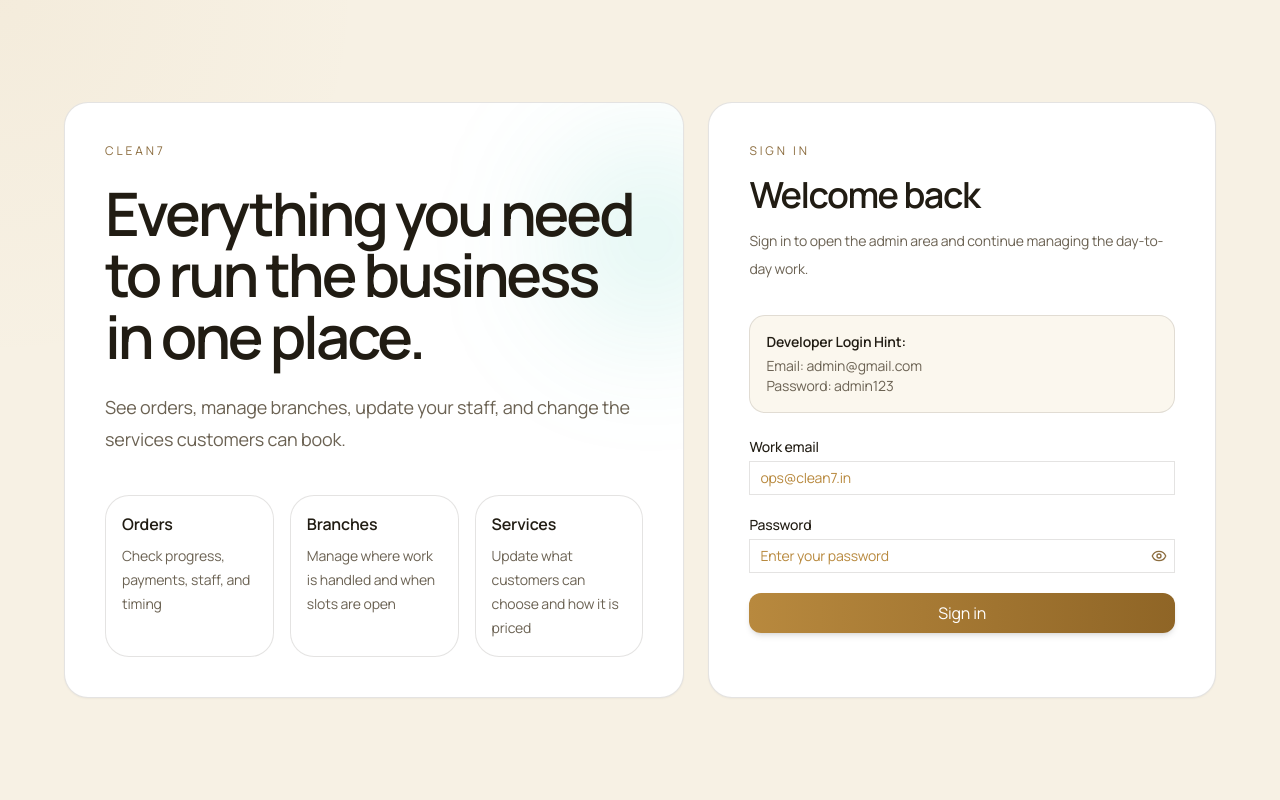
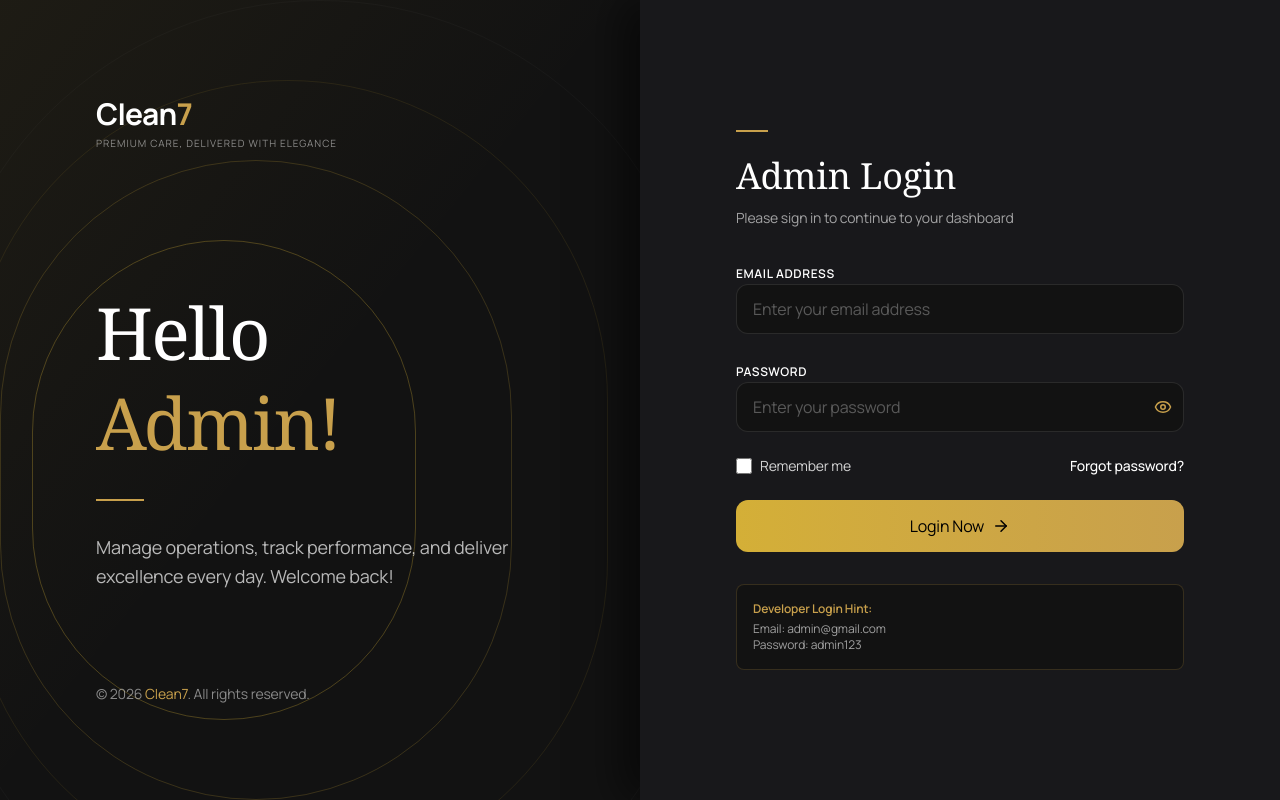
Before and after one commit to 2PieRadian/clean7-admin, a Next.js app: page /login in a window 1280 px wide. Built offline with nearby package versions, Linux system fonts and the light colour scheme.

Commit message:
Clean7 Login Admin

```diff
--- a/app/(auth)/login/page.tsx
+++ b/app/(auth)/login/page.tsx
@@ -1,69 +1,73 @@
 import { LoginForm } from "@/components/admin/login-form";
-import { Card } from "@/components/ui/card";
 
 export default function LoginPage() {
   return (
-    <div className="page-shell flex min-h-[100svh] items-center justify-center px-4 py-10">
-      <div className="grid w-full max-w-6xl gap-6 lg:grid-cols-[1.1fr_0.9fr]">
-        <Card className="relative overflow-hidden rounded-3xl border border-[var(--border-soft)] bg-[linear-gradient(135deg,rgba(39,193,165,0.07),rgba(79,116,217,0.04),rgba(255,255,255,0.96))] p-8 md:p-10 shadow-[var(--shadow-card)]">
-          <div className="absolute -right-16 top-10 h-48 w-48 rounded-full bg-[rgba(39,193,165,0.14)] blur-3xl" />
-          <div className="relative max-w-xl">
-            <p className="text-xs uppercase tracking-[0.24em] text-text-muted">
-              Clean7
+    <div className="flex min-h-[100svh] w-full bg-[#121212] font-sans text-white md:grid md:grid-cols-2">
+      {/* Left Column - Branding */}
+      <div className="relative flex flex-col justify-between overflow-hidden bg-[#121212] p-10 md:p-16 lg:p-24">
+        {/* Background Decorative Circles */}
+        <div className="absolute -bottom-[20%] -left-[10%] h-[120%] w-[120%] rounded-full border border-white/5 opacity-50" />
+        <div className="absolute -bottom-[10%] -left-[5%] h-[100%] w-[100%] rounded-full border border-[#D4AF37]/10" />
+        <div className="absolute bottom-[0%] left-[0%] h-[80%] w-[80%] rounded-full border border-[#D4AF37]/20" />
+        <div className="absolute bottom-[10%] left-[5%] h-[60%] w-[60%] rounded-full border border-[#D4AF37]/30" />
+
+        {/* Gradient Overlay */}
+        <div className="absolute left-0 top-0 h-full w-full bg-gradient-to-br from-[#D4AF37]/20 via-transparent to-transparent opacity-30" />
+
+        <div className="relative z-10 flex flex-col">
+          {/* Logo */}
+          <div className="mb-2">
+            <h2 className="text-3xl font-bold tracking-tight text-white">
+              Clean<span className="text-[#C8A04C]">7</span>
+            </h2>
+            <p className="mt-1 text-[10px] uppercase tracking-widest text-white/50">
+              Premium care, delivered with elegance
             </p>
-            <h1 className="mt-6 font-display text-5xl font-semibold leading-[1.02] tracking-[-0.05em] text-foreground md:text-6xl">
-              Everything you need to run the business in one place.
+          </div>
+
+          <div className="mt-32 max-w-md">
+            <h1 className="text-6xl font-serif font-medium leading-tight tracking-tight text-white md:text-7xl">
+              Hello
+              <br />
+              <span className="text-[#C8A04C]">Admin!</span>
             </h1>
-            <p className="mt-6 text-lg leading-8 text-text-secondary">
-              See orders, manage branches, update your staff, and change the
-              services customers can book.
+            <div className="my-8 h-[2px] w-12 bg-[#C8A04C]"></div>
+            <p className="text-lg leading-relaxed text-white/70">
+              Manage operations, track performance, and deliver excellence every
+              day. Welcome back!
             </p>
-            <div className="mt-10 grid gap-4 md:grid-cols-3">
-              {[
-                ["Orders", "Check progress, payments, staff, and timing"],
-                [
-                  "Branches",
-                  "Manage where work is handled and when slots are open",
-                ],
-                [
-                  "Services",
-                  "Update what customers can choose and how it is priced",
-                ],
-              ].map(([title, copy]) => (
-                <div
-                  key={title}
-                  className="rounded-[24px] border border-[var(--border-soft)] bg-surface/85 p-4"
-                >
-                  <p className="font-semibold text-foreground">{title}</p>
-                  <p className="mt-2 text-sm leading-6 text-text-secondary">
-                    {copy}
-                  </p>
-                </div>
-              ))}
-            </div>
           </div>
-        </Card>
+        </div>
 
-        <Card className="rounded-3xl p-8 md:p-10 shadow-[var(--shadow-card)]">
-          <p className="text-xs uppercase tracking-[0.24em] text-text-muted">
-            Sign in
+        <div className="relative z-10 mt-auto pt-20">
+          <p className="text-sm text-white/50">
+            © 2026 <span className="text-[#C8A04C]">Clean7</span>. All rights
+            reserved.
           </p>
-          <h2 className="mt-4 font-display text-4xl font-semibold tracking-[-0.04em] text-foreground">
-            Welcome back
-          </h2>
-          <p className="mt-3 text-sm leading-7 text-text-secondary">
-            Sign in to open the admin area and continue managing the day-to-day
-            work.
-          </p>
-          <div className="mt-8">
-            <div className="mb-6 rounded-[16px] bg-surface-muted p-4 border border-[var(--border-soft)]">
-              <p className="text-sm font-semibold text-foreground">Developer Login Hint:</p>
-              <p className="mt-1 text-sm text-text-secondary">Email: admin@gmail.com</p>
-              <p className="text-sm text-text-secondary">Password: admin123</p>
-            </div>
-            <LoginForm />
+        </div>
+      </div>
+
+      {/* Right Column - Login Form */}
+      <div className="flex flex-col justify-center bg-[#18181B] p-10 md:p-16 lg:p-24 shadow-[-20px_0_40px_rgba(0,0,0,0.5)] z-20">
+        <div className="mx-auto w-full max-w-md">
+          <div className="mb-8">
+            <div className="mb-6 h-[2px] w-8 bg-[#C8A04C]"></div>
+            <h2 className="text-4xl font-serif text-white">Admin Login</h2>
+            <p className="mt-3 text-sm text-white/60">
+              Please sign in to continue to your dashboard
+            </p>
           </div>
-        </Card>
+
+          <LoginForm />
+
+          <div className="mt-8 rounded-lg border border-[#C8A04C]/20 bg-[#121212] p-4">
+            <p className="text-xs font-semibold text-[#C8A04C]">
+              Developer Login Hint:
+            </p>
+            <p className="mt-1 text-xs text-white/60">Email: admin@gmail.com</p>
+            <p className="text-xs text-white/60">Password: admin123</p>
+          </div>
+        </div>
       </div>
     </div>
   );
--- a/components/admin/login-form.tsx
+++ b/components/admin/login-form.tsx
@@ -4,8 +4,7 @@
 import { useRouter, useSearchParams } from "next/navigation";
 import { useState, useTransition } from "react";
 import { useAuth } from "@/features/auth/store/auth-store";
-import { Button } from "@/components/ui/button";
-import { Field } from "@/components/ui/field";
+import { ArrowRight, Eye, EyeOff } from "lucide-react";
 
 export function LoginForm() {
   const router = useRouter();
@@ -17,6 +16,7 @@
       : null,
   );
   const [isPending, startTransition] = useTransition();
+  const [showPassword, setShowPassword] = useState(false);
 
   useEffect(() => {
     if (!user) return;
@@ -25,7 +25,7 @@
 
   return (
     <form
-      className="space-y-5"
+      className="space-y-6"
       onSubmit={(event) => {
         event.preventDefault();
 
@@ -40,29 +40,79 @@
             );
             router.push(searchParams.get("next") || "/dashboard");
           } catch (nextError) {
-            setError(nextError instanceof Error ? nextError.message : "Could not sign in.");
+            setError(
+              nextError instanceof Error
+                ? nextError.message
+                : "Could not sign in.",
+            );
           }
         });
       }}
     >
-      <Field
-        label="Work email"
+      <div className="space-y-1">
+        <label className="text-xs font-semibold uppercase tracking-wider text-white">
+          Email Address
+        </label>
+        <input
+          name="email"
           type="email"
-        name="email"
-        placeholder="ops@clean7.in"
           required
+          placeholder="Enter your email address"
+          className="w-full rounded-xl border border-white/10 bg-[#121212] px-4 py-3 text-sm text-white placeholder-white/30 outline-none transition-colors focus:border-[#C8A04C]"
         />
-      <Field
-        label="Password"
-        type="password"
+      </div>
+
+      <div className="space-y-1">
+        <label className="text-xs font-semibold uppercase tracking-wider text-white">
+          Password
+        </label>
+        <div className="relative">
+          <input
             name="password"
+            type={showPassword ? "text" : "password"}
+            required
             placeholder="Enter your password"
-        required
+            className="w-full rounded-xl border border-white/10 bg-[#121212] px-4 py-3 pr-10 text-sm text-white placeholder-white/30 outline-none transition-colors focus:border-[#C8A04C]"
           />
-      {error ? <p className="text-sm text-danger">{error}</p> : null}
-      <Button className="w-full" type="submit" disabled={isPending}>
-        {isPending ? "Signing in..." : "Sign in"}
-      </Button>
+          <button
+            type="button"
+            className="absolute right-3 top-1/2 -translate-y-1/2 text-[#C8A04C] transition-colors hover:text-[#EED28A]"
+            onClick={(e) => {
+              e.preventDefault();
+              setShowPassword(!showPassword);
+            }}
+          >
+            {showPassword ? <EyeOff size={18} /> : <Eye size={18} />}
+          </button>
+        </div>
+      </div>
+
+      <div className="flex items-center justify-between">
+        <label className="flex items-center gap-2 text-sm text-white/80 cursor-pointer">
+          <input
+            type="checkbox"
+            className="h-4 w-4 rounded border-white/20 bg-transparent accent-[#C8A04C]"
+          />
+          Remember me
+        </label>
+        <a
+          href="#"
+          className="text-sm font-medium text-[#C8A04C] hover:underline"
+        >
+          Forgot password?
+        </a>
+      </div>
+
+      {error ? <p className="text-sm text-red-500">{error}</p> : null}
+
+      <button
+        type="submit"
+        disabled={isPending}
+        className="flex w-full items-center justify-center gap-2 rounded-xl bg-gradient-to-r from-[#D4AF37] to-[#C8A04C] px-4 py-3.5 text-base font-semibold text-black transition-all hover:opacity-90 disabled:opacity-50"
+      >
+        {isPending ? "Signing in..." : "Login Now"}
+        {!isPending && <ArrowRight size={18} />}
+      </button>
     </form>
   );
 }
```
Lines whose indentation alone changed are shown as unchanged.
